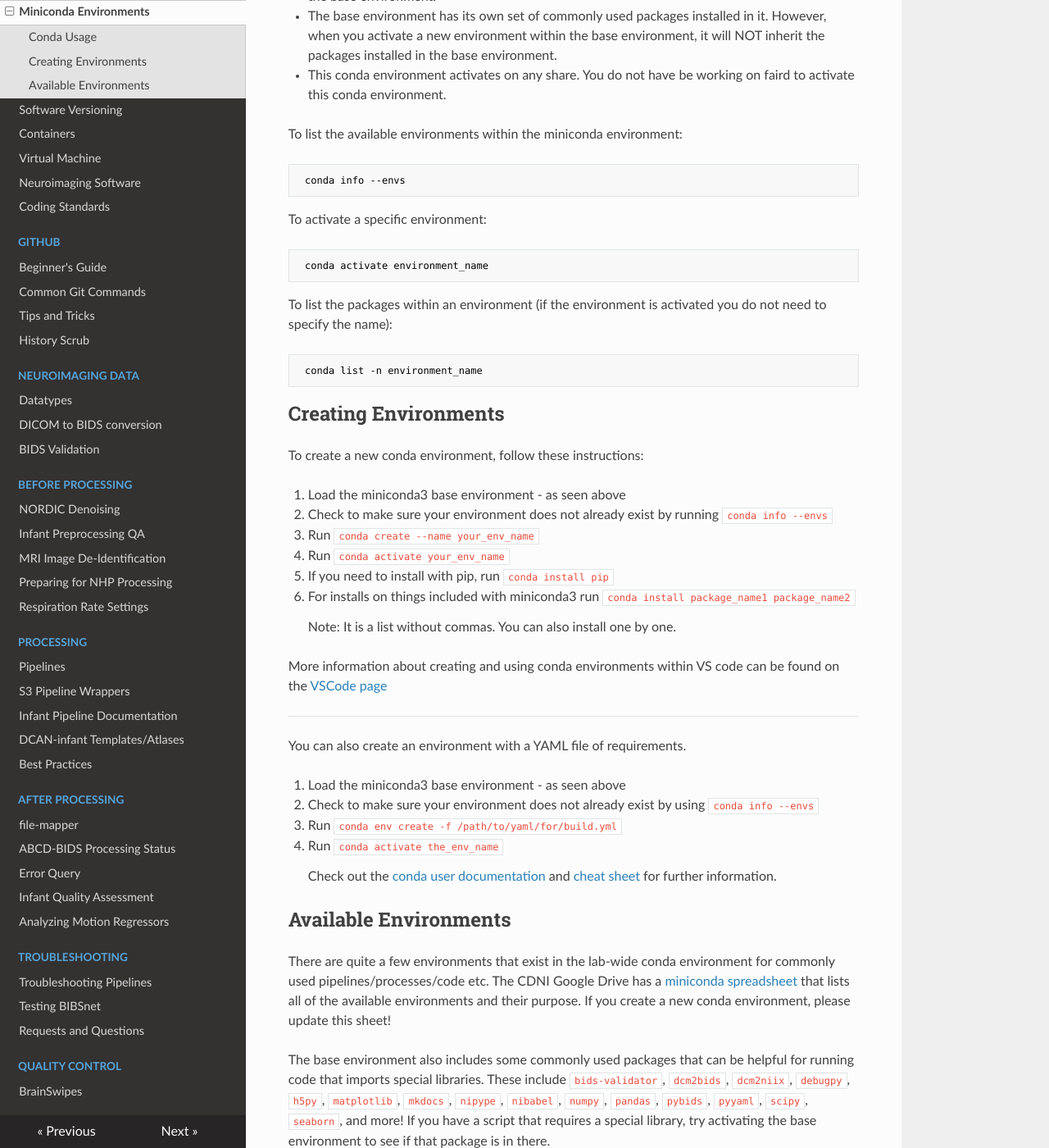
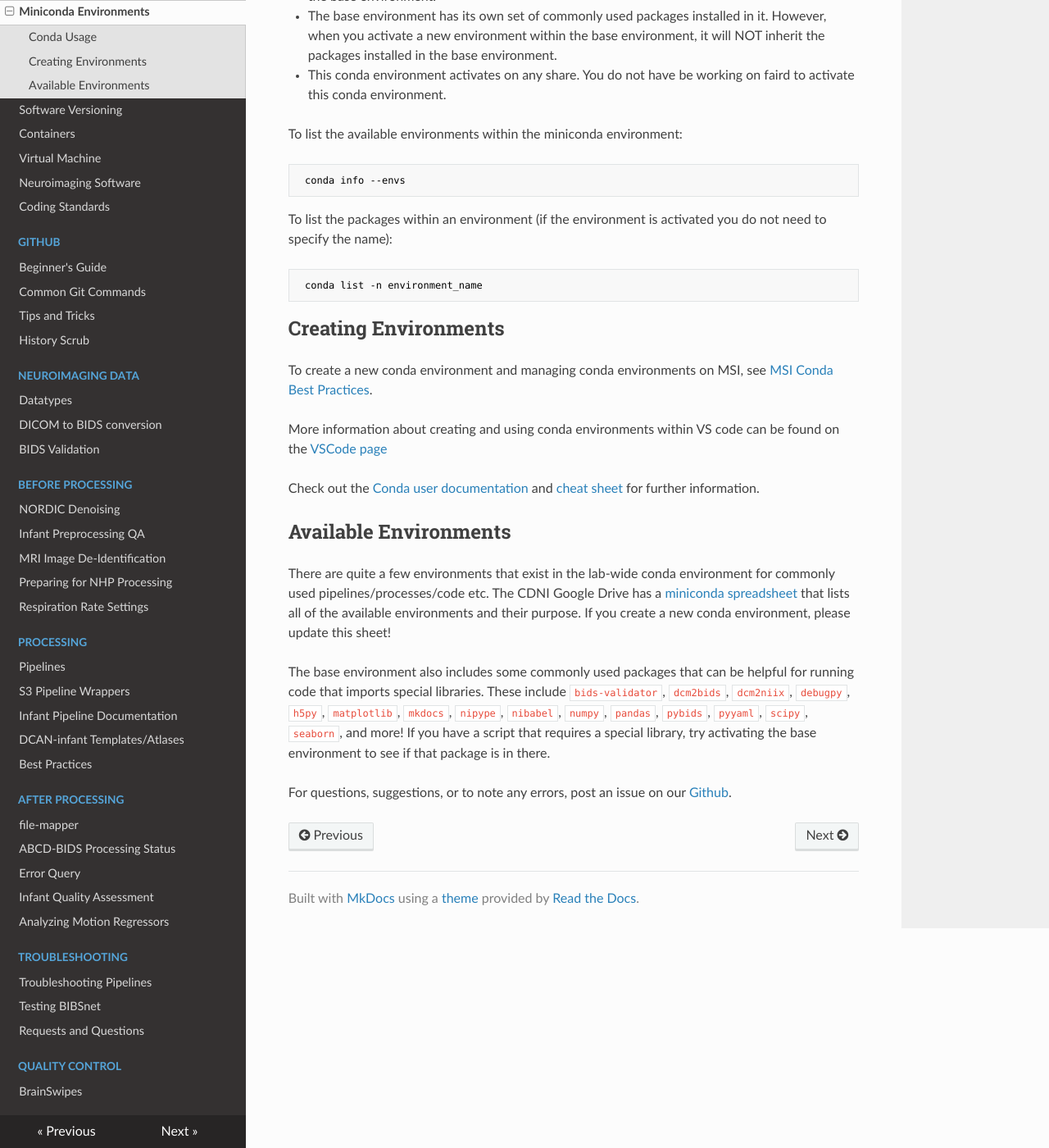
Before and after one commit to DCAN-Labs/cdni-brain, an MkDocs documentation site: the page built from docs/miniconda.md, in a window 1280 px wide and 1400 px high, scrolled down 698 px. Shown: the whole window at 82% size. Built offline with MkDocs 1.6.1, drawn with Linux system fonts in a browser that asks for light colours; nearby versions of some CDN libraries.

Commit message:
Update miniconda.md

```diff
--- a/docs/miniconda.md
+++ b/docs/miniconda.md
@@ -21,39 +21,17 @@ To list the available environments within the miniconda environment:
 
      conda info --envs
 
-To activate a specific environment:
-
-     conda activate environment_name
-
 To list the packages within an environment (if the environment is activated you do not need to specify the name):
 
      conda list -n environment_name
 
 ## Creating Environments
 
-To create a new conda environment, follow these instructions:
-
-1. Load the miniconda3 base environment - as seen above
-2. Check to make sure your environment does not already exist by running `conda info --envs`
-3. Run `conda create --name your_env_name`
-4. Run `conda activate your_env_name`
-5. If you need to install with pip, run `conda install pip`
-6. For installs on things included with miniconda3 run `conda install package_name1 package_name2`
-
-    Note: It is a list without commas. You can also install one by one.
+To create a new conda environment and managing conda environments on MSI, see [MSI Conda Best Practices](https://userdocs.msi.umn.edu/software/best-practices-conda.html).
 
 More information about creating and using conda environments within VS code can be found on the [VSCode page](vscode.md#conda-environments)
 
-** **
-
-You can also create an environment with a YAML file of requirements.
-
-1. Load the miniconda3 base environment - as seen above
-2. Check to make sure your environment does not already exist by using `conda info --envs`
-3. Run `conda env create -f /path/to/yaml/for/build.yml`
-4. Run `conda activate the_env_name`
-
-    Check out the [conda user documentation](https://docs.conda.io/projects/conda/en/stable/index.html) and [cheat sheet](https://docs.conda.io/projects/conda/en/stable/user-guide/cheatsheet.html) for further information.
+Check out the [Conda user documentation](https://docs.conda.io/projects/conda/en/stable/index.html) and [cheat sheet](https://docs.conda.io/projects/conda/en/stable/user-guide/cheatsheet.html) for further information.
 
 ## Available Environments
 
```
